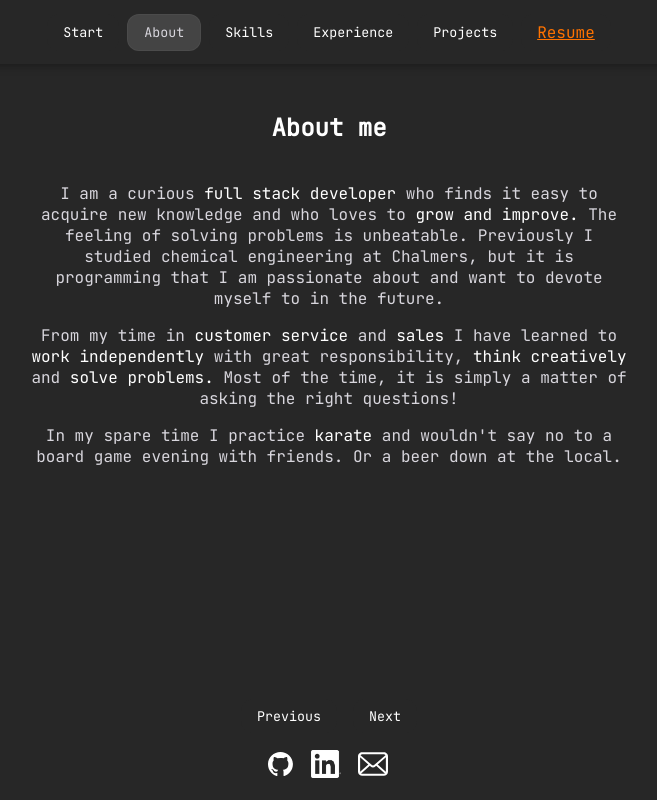
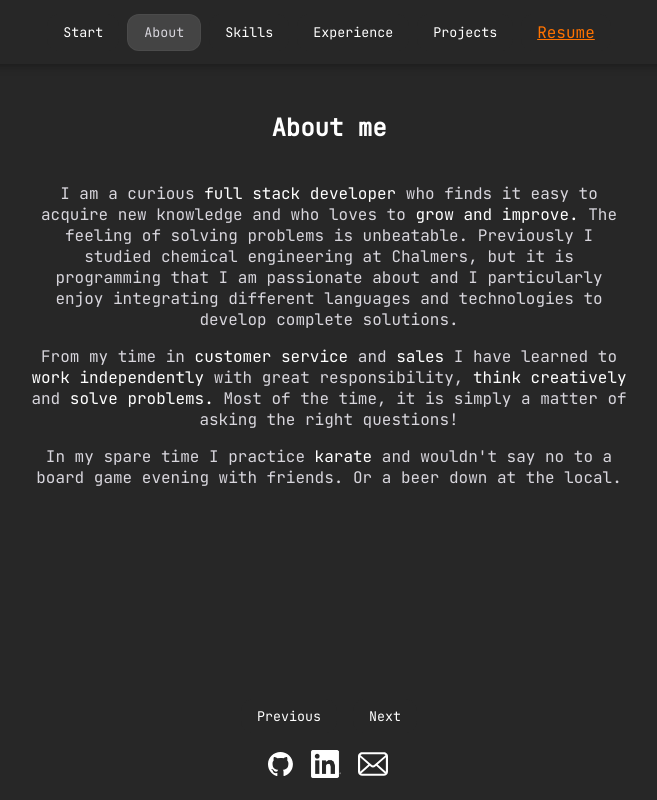
Before and after one commit to DefinitelyUnlikely/definitelyunlikely.github.io, a SvelteKit app in the folder portfolio/: page / in a window 1280 px wide. Both pictures are taken after a click on the button "About". Shown: the whole page, without its empty margins (311-968 px from the left). Built offline with nearby package versions, Linux system fonts and the light colour scheme.

Commit message:
update about me text

```diff
--- a/portfolio/src/components/sections/about/about.svelte
+++ b/portfolio/src/components/sections/about/about.svelte
@@ -9,8 +9,9 @@
             who finds it easy to acquire new knowledge and who loves to
             <span class="lighter-text">grow and improve.</span> The feeling of solving
             problems is unbeatable. Previously I studied chemical engineering at
-            Chalmers, but it is programming that I am passionate about and want to
-            devote myself to in the future.
+            Chalmers, but it is programming that I am passionate about and I particularly
+            enjoy integrating different languages and technologies to develop complete
+            solutions.
         </p>
         <p>
             From my time in <span class="lighter-text">customer service</span>
```
Also changed, not shown: 1 other file (tests, documents, lock files or other folders).
